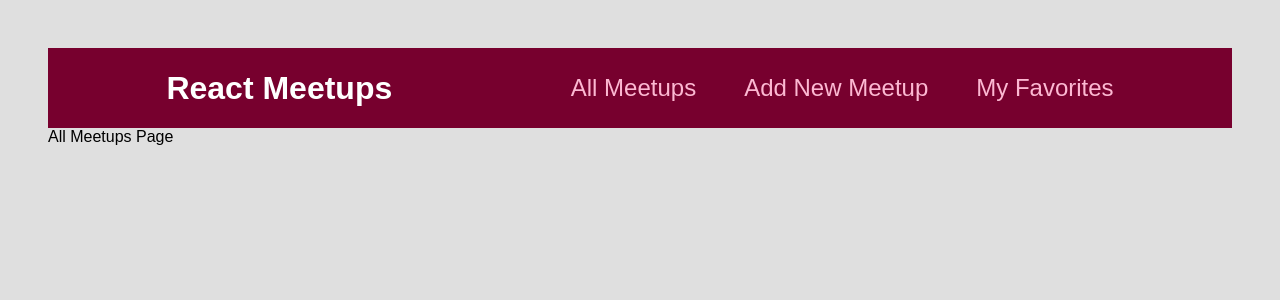
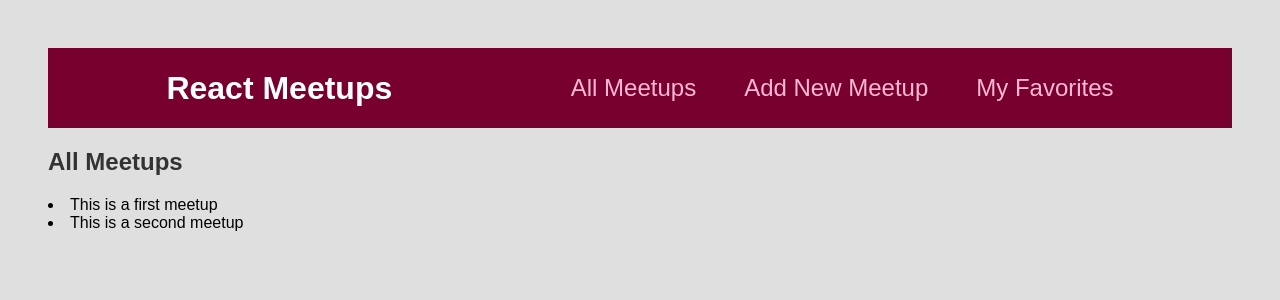
Before and after one commit to leedoopal/nextjs-react, a React (Create React App) app: page / in a window 1280 px wide. Shown: the top 300 px of the page. Built offline with nearby package versions, Linux system fonts and the light colour scheme.

Commit message:
outputting list of data

```diff
--- a/src/App.js
+++ b/src/App.js
@@ -1,6 +1,6 @@
 import { Route, Switch } from 'react-router-dom';
 
-import AllMeetupsPage from "./pages/AllMeetup";
+import AllMeetupsPage from "./pages/AllMeetups";
 import NewMeetupPage from "./pages/NewMeetup";
 import FavoritesPage from "./pages/Favorites";
 import MainNavigation from "./components/layout/MainNavigation";
--- a/src/pages/AllMeetup.js
+++ /dev/null
@@ -1,5 +0,0 @@
-function AllMeetupsPage() {
-  return <div>All Meetups Page</div>
-}
-
-export default AllMeetupsPage;
--- /dev/null
+++ b/src/pages/AllMeetups.js
@@ -0,0 +1,35 @@
+const DUMMY_DATA = [
+  {
+    id: 'm1',
+    title: 'This is a first meetup',
+    image:
+      'https://upload.wikimedia.org/wikipedia/commons/thumb/d/d3/Stadtbild_M%C3%BCnchen.jpg/2560px-Stadtbild_M%C3%BCnchen.jpg',
+    address: 'Meetupstreet 5, 12345 Meetup City',
+    description:
+      'This is a first, amazing meetup which you definitely should not miss. It will be a lot of fun!',
+  },
+  {
+    id: 'm2',
+    title: 'This is a second meetup',
+    image:
+      'https://upload.wikimedia.org/wikipedia/commons/thumb/d/d3/Stadtbild_M%C3%BCnchen.jpg/2560px-Stadtbild_M%C3%BCnchen.jpg',
+    address: 'Meetupstreet 5, 12345 Meetup City',
+    description:
+      'This is a first, amazing meetup which you definitely should not miss. It will be a lot of fun!',
+  },
+];
+
+function AllMeetupsPage() {
+  return (
+    <section>
+      <h1>All Meetups</h1>
+      {DUMMY_DATA.map((meetup) => {
+        return (
+          <li>{meetup.title}</li>
+        )
+      })}
+    </section>
+  )
+}
+
+export default AllMeetupsPage;
```
